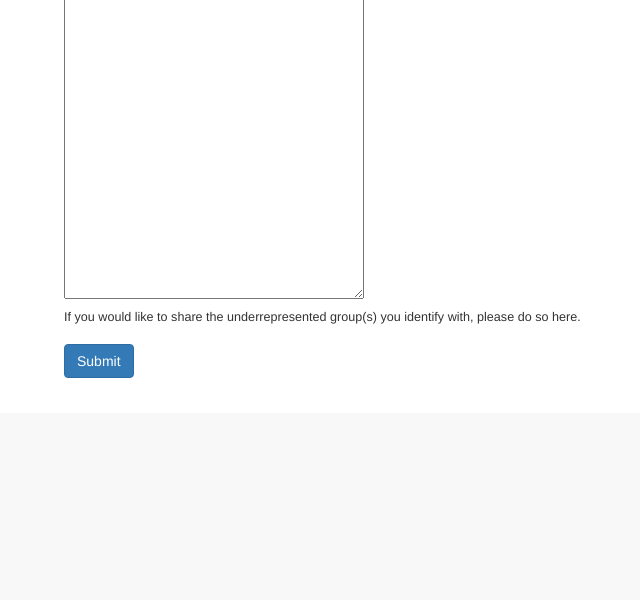
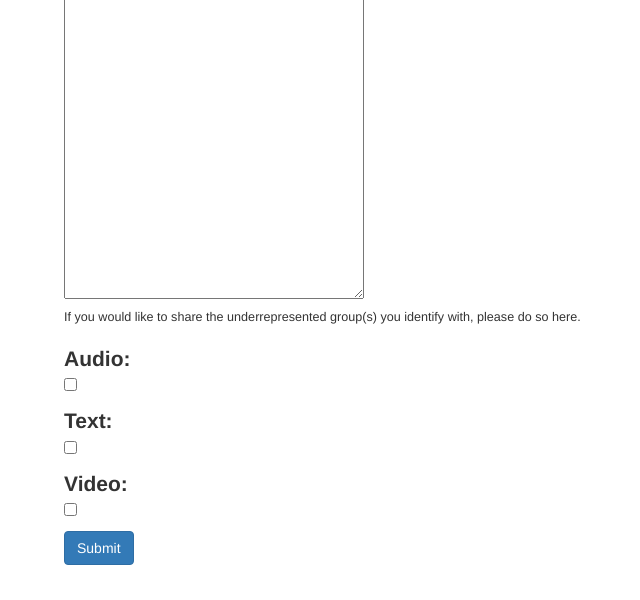
Before and after one commit to greglinch/sourcelist, a Django app: page /join in a window 1280 px wide. Shown: the part 2253-2853 px from the top of the page, without its empty margins (63-703 px from the left). Before the commit the page ends 2631 px from the top, so only its background shows below. Run offline with Django 3.2, Linux system fonts and the light colour scheme; parts of the project's set-up code (start-up, migrations or seed data) failed here and were passed over; some libraries are stand-ins or nearby versions.

Commit message:
add media interest/experience options field as T/F

```diff
--- a/sources/forms.py
+++ b/sources/forms.py
@@ -3,7 +3,7 @@ from sources.models import Person
 # from sources.choices import MEDIA_CHOICES
 
 
-FIELDS_PUBLIC = ['prefix', 'pronouns', 'first_name', 'middle_name', 'last_name', 'type_of_expert', 'title', 'organization', 'website', 'expertise', 'email_address', 'phone_number_primary', 'phone_number_secondary', 'twitter', 'language', 'timezone', 'city', 'state', 'country', 'notes']#, 'media']
+FIELDS_PUBLIC = ['prefix', 'pronouns', 'first_name', 'middle_name', 'last_name', 'type_of_expert', 'title', 'organization', 'website', 'expertise', 'email_address', 'phone_number_primary', 'phone_number_secondary', 'twitter', 'language', 'timezone', 'city', 'state', 'country', 'notes', 'media_audio', 'media_text', 'media_video']
 
 class ContactForm(forms.Form):
     name = forms.CharField(required=True)
--- a/sources/models.py
+++ b/sources/models.py
@@ -59,7 +59,9 @@ class Person(BasicInfo):
     # expertise = models.ManyToManyField(Expertise, blank=True)
     first_name = models.CharField(max_length=255, null=True, blank=False)
     last_name = models.CharField(max_length=255, null=True, blank=False)
-    # media = models.CharField(max_length=255, null=True, blank=True, verbose_name='Which types of media are you interested interested or experienced in being a source?', help_text='Choose all that apply.') # choices=MEDIA_CHOICES,
+    media_audio = models.BooleanField(default=False, verbose_name='Audio')
+    media_text = models.BooleanField(default=False, verbose_name='Text')
+    media_video = models.BooleanField(default=False, verbose_name='Video')
     middle_name = models.CharField(max_length=255, null=True, blank=True)
     language = models.CharField(max_length=255, null=True, blank=True, help_text='Comma-separated list')
     # language = models.ManyToManyField(Language)
```
Also changed, not shown: templates/sources/person_detail.html (+10 -12 lines).
